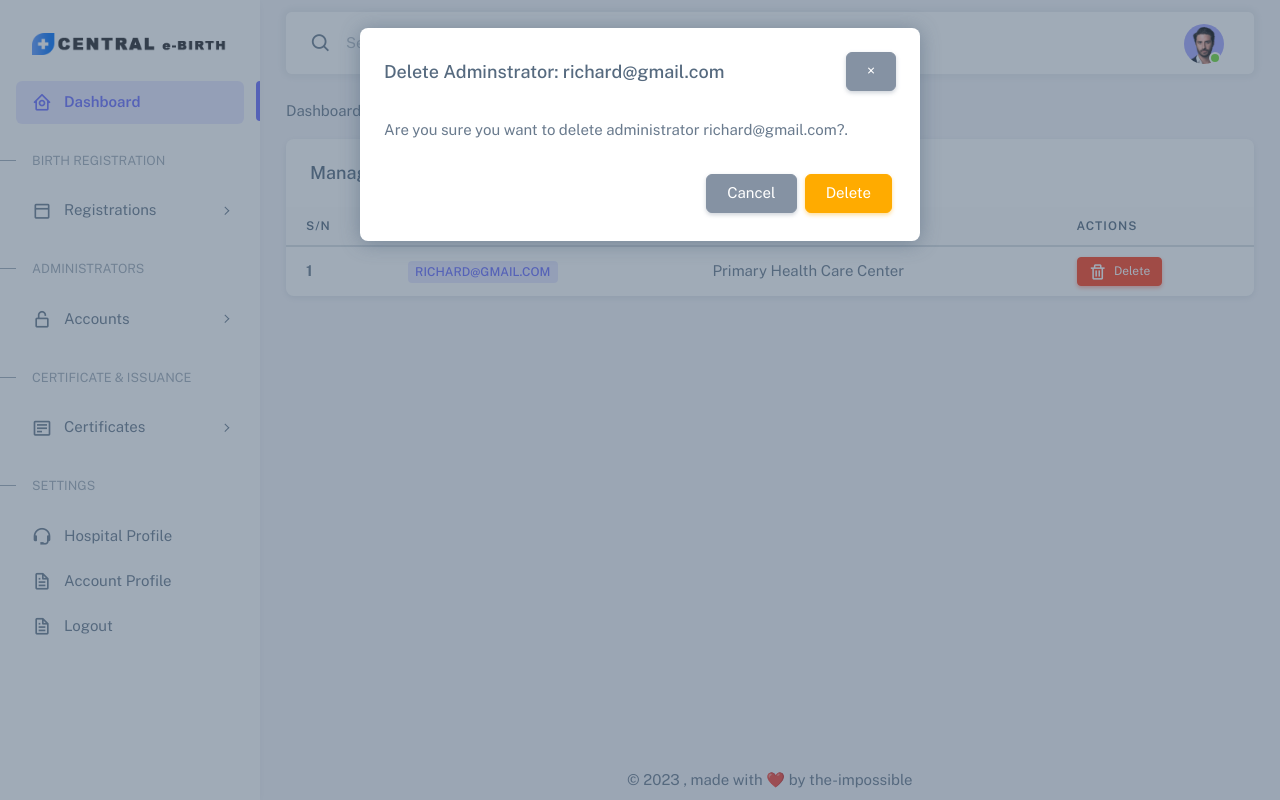
After one commit to the-impossible/central-eBirth, a Django app: page /reg/manage_admin in a window 1280 px wide, after a click on "Delete". The commit adds this page. Run offline with Django 4.2, Linux system fonts and the light colour scheme; a user stored in the database is signed in; data comes from the database, SQL or seed files in the repository; both versions use the stored data as it was after the commit; some libraries are stand-ins or nearby versions.

Commit message:
Admin edited

```diff
--- /dev/null
+++ b/Templates/auth/manage_admin.html
@@ -0,0 +1,113 @@
+{% extends 'base.html' %}
+{% load static %}
+{% load crispy_forms_tags %}
+{% block title %}Manage Admin{% endblock title %}
+{% block head %}{% include 'partials/auth_head.html' %}{% endblock head %}
+
+{% block body %}
+    <!-- Layout wrapper -->
+    <div class="layout-wrapper layout-content-navbar">
+      <div class="layout-container">
+        <!-- Menu -->
+        {% include 'partials/sidebar.html' %}
+        <!-- / Menu -->
+
+        <!-- Layout container -->
+        <div class="layout-page">
+          <!-- Navbar -->
+	        {% block nav %} {% include 'partials/auth_nav.html' %} {% endblock %}
+          <!-- / Navbar -->
+
+          <!-- Content wrapper -->
+          <div class="content-wrapper">
+            <!-- Content -->
+
+            <div class="container-xxl flex-grow-1 container-p-y">
+              {% include 'partials/messages.html' %}
+
+              <ol class="breadcrumb">
+                <li class="breadcrumb-item"><a href="{% url 'auth:dashboard' %}">Dashboard</a></li>
+                <li class="breadcrumb-item active"><a href="{% url 'reg:manage_birth_reg' %}">Manage Administrators</a></li>
+              </ol>
+
+              <!-- Bootstrap Table with Header - Light -->
+              <div class="card">
+                <h5 class="card-header">Manage Administrators</h5>
+                {% if object_list %}
+                <div class="table-responsive text-nowrap">
+                  <table class="table">
+                    <thead class="table-light">
+                      <tr>
+                        <th>S/N</th>
+                        <th>Email</th>
+                        <th>Hospital</th>
+                        <th>Actions</th>
+                      </tr>
+                    </thead>
+                    <tbody class="table-border-bottom-0">
+
+                      {% for object in object_list  %}
+                      <tr>
+                        <td><strong>{{forloop.counter}} </strong></td>
+                        <td><span class="badge bg-label-primary me-1"><a href="{% url 'reg:edit_admin' object.user_id.user_id %}">{{object.user_id}} </a></span></td>
+                        <td>{{object.hospital_id}}</td>
+                        <td>
+                          <a class="btn btn-sm btn-danger" href="javascript:void(0);" data-bs-toggle="modal" data-bs-target="#Basic{{forloop.counter}}"><i class="bx bx-trash me-1"></i> Delete</a>
+                          <div class="modal fade" id="Basic{{forloop.counter}}" style="display: none;" aria-hidden="true">
+                            <div class="modal-dialog" role="document">
+                                <div class="modal-content">
+                                    <div class="modal-header">
+                                        <h5 class="modal-title">Delete Adminstrator: {{object.user_id}}</h5>
+                                        <button type="button" class="close btn btn-secondary" data-bs-dismiss="modal"><span>×</span>
+                                        </button>
+                                    </div>
+                                    <div class="modal-body">Are you sure you want to delete administrator {{object.user_id}}?.</div>
+                                    <div class="modal-footer">
+                                        <button class="btn btn-secondary" type="button" data-bs-dismiss="modal">Cancel</button>
+                                        <form action="{% url 'reg:delete_admin' object.user_id.user_id %}" method="POST">
+                                          {% csrf_token %}
+                                          <input type="hidden" name="user_id" value="{{object.user_id}}">
+                                            <button type="submit" class="btn btn-warning btn-block">Delete</button>
+                                        </form>
+                                    </div>
+                                </div>
+                            </div>
+                          </div>
+                        </td>
+                      </tr>
+                      {% endfor %}
+                    </tbody>
+                  </table>
+                </div>
+                {% else %}
+                <div class="row mt-3">
+                  <div class="d-grid gap-2 col-lg-4 mx-auto mb-4">
+                    <p class="text-center">No record for birth registration found!</p>
+                    <a href="{% url 'reg:birth_reg' %}" class="btn btn-primary btn-small">Add Birth Registration</a>
+                  </div>
+                </div>
+                {% endif %}
+              </div>
+              <!-- Bootstrap Table with Header - Light -->
+            </div>
+            <!-- / Content -->
+
+            <!-- Footer -->
+            {% include 'partials/auth_footer.html' %}
+            <!-- / Footer -->
+
+            <div class="content-backdrop fade"></div>
+          </div>
+          <!-- Content wrapper -->
+        </div>
+        <!-- / Layout page -->
+      </div>
+
+      <!-- Overlay -->
+      <div class="layout-overlay layout-menu-toggle"></div>
+    </div>
+    <!-- / Layout wrapper -->
+
+{% include 'partials/auth_script.html' %}
+
+{% endblock body %}
--- a/Templates/partials/sidebar.html
+++ b/Templates/partials/sidebar.html
@@ -61,7 +61,7 @@
         </a>
         </li>
         <li class="menu-item">
-        <a href="ui-alerts.html" class="menu-link">
+        <a href="{% url 'reg:manage_admin' %}" class="menu-link">
             <div data-i18n="Alerts">Manage Accounts</div>
         </a>
         </li>
--- a/eBirth_reg/urls.py
+++ b/eBirth_reg/urls.py
@@ -7,6 +7,9 @@ from eBirth_reg.views import (
     DeleteBirthRegistrationView,
 
     AdminRegistrationView,
+    ManageAdministratorsView,
+    DeleteAdministratorView,
+    EditAdminView,
 )
 
 app_name = "reg"
@@ -18,4 +21,7 @@ urlpatterns = [
     path('delete_birth_reg/<str:pk>', DeleteBirthRegistrationView.as_view(), name="delete_birth_reg"),
 
     path('admin_reg', AdminRegistrationView.as_view(), name="admin_reg"),
+    path('manage_admin', ManageAdministratorsView.as_view(), name="manage_admin"),
+    path('delete_admin/<str:pk>', DeleteAdministratorView.as_view(), name="delete_admin"),
+    path('edit_admin/<str:pk>', EditAdminView.as_view(), name="edit_admin"),
 ]
--- a/eBirth_reg/views.py
+++ b/eBirth_reg/views.py
@@ -16,6 +16,7 @@ from eBirth_auth.models import (
 )
 from eBirth_auth.forms import (
     UserRegistrationForm,
+    EditAdminForm,
 )
 
 from eBirth_reg.forms import (
@@ -127,3 +128,27 @@ class AdminRegistrationView(SuccessMessageMixin, CreateView):
         HospitalAdminProfile.objects.create(user_id=self.object, hospital_id=hospital)
 
         return form
+
+class ManageAdministratorsView(ListView):
+    template_name = "auth/manage_admin.html"
+
+    def get_queryset(self):
+        hospital = HospitalAdminProfile.objects.get(user_id=self.request.user).hospital_id
+        return HospitalAdminProfile.objects.filter(hospital_id=hospital)
+
+class DeleteAdministratorView(SuccessMessageMixin, DeleteView):
+    model = User
+    success_message = "Administrator has been deleted!"
+
+    def get_success_url(self):
+        return reverse("reg:manage_admin")
+
+class EditAdminView(SuccessMessageMixin, UpdateView):
+    model = User
+    form_class = EditAdminForm
+    success_message = "Admin account has been edited successfully!"
+
+    template_name = "auth/edit_admin.html"
+
+    def get_success_url(self):
+        return reverse("reg:manage_admin")
```
Also changed, not shown: Templates/auth/edit_admin.html (added, +95 -0 lines), eBirth_auth/forms.py (+23 -0 lines), db.sqlite3.
